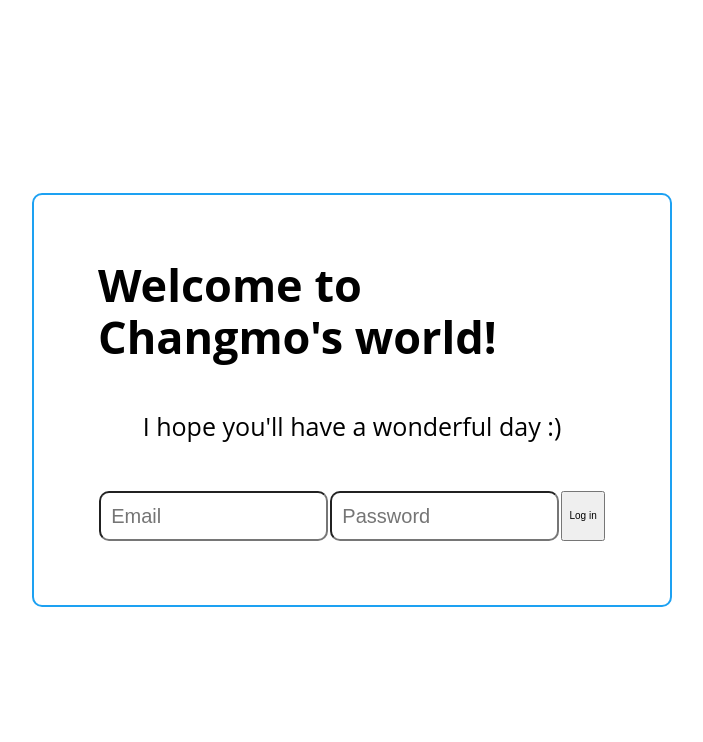
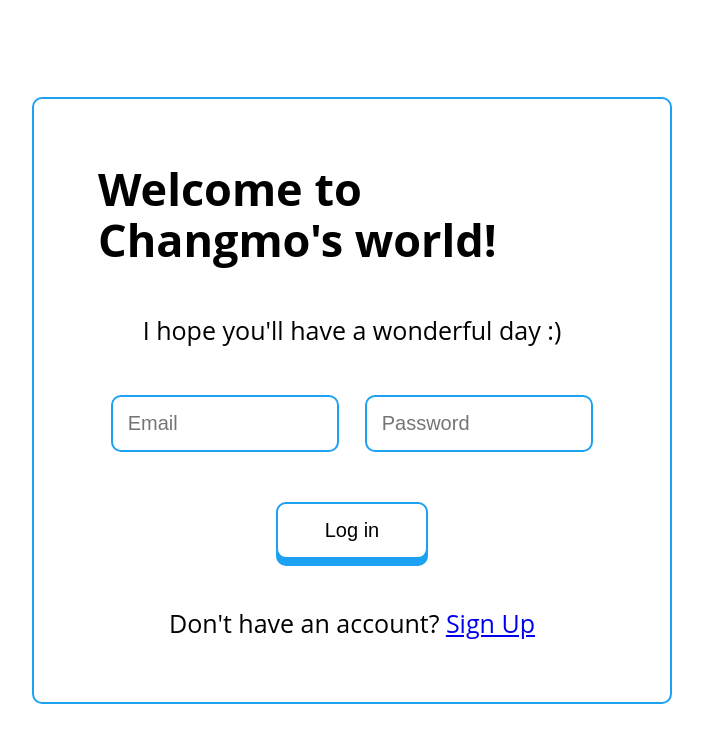
Before and after one commit to ChangmoSung/Changmo, a React (Create React App) app in the folder client/: page / in a window 1280 px wide. Shown: the top 742 px of the page, without its empty margins (288-991 px from the left). Built offline with nearby package versions, Linux system fonts and the light colour scheme; no server answers.

Commit message:
add global style for button and input

```diff
--- a/client/src/components/layout/LandingPage/index.js
+++ b/client/src/components/layout/LandingPage/index.js
@@ -1,5 +1,6 @@
 import React, { useState } from "react";
 import "./index.scss";
+import { Link } from "react-router-dom";
 import { connect } from "react-redux";
 import PropTypes from "prop-types";
 import { login } from "../../../actions/auth";
@@ -42,6 +43,9 @@ const LandingPage = ({ login, isAuthenticated }) => {
           />
           <button>Log in</button>
         </form>
+        <p>
+          Don't have an account? <Link to="/register">Sign Up</Link>
+        </p>
       </div>
     </div>
   );
--- a/client/src/components/layout/LandingPage/index.scss
+++ b/client/src/components/layout/LandingPage/index.scss
@@ -23,18 +23,23 @@
     }
 
     form {
-      height: 5rem;
       width: 100%;
       display: flex;
+      flex-wrap: wrap;
       justify-content: space-around;
 
       input {
-        height: 100%;
         width: 45%;
-        border-radius: 1rem;
-        font-size: 2rem;
-        padding-left: 1rem;
       }
+
+      button {
+        width: 30%;
+        margin-top: 5rem;
+      }
+    }
+
+    p:last-of-type {
+      margin-bottom: 0;
     }
   }
 }
--- a/client/src/components/styles/global.scss
+++ b/client/src/components/styles/global.scss
@@ -16,3 +16,29 @@ img {
   width: 85%;
   margin: 0 auto;
 }
+
+button {
+  font-size: 2rem;
+  background-color: white;
+  padding: 1.5rem;
+  border: 2px solid rgb(29, 161, 242);
+  border-radius: 1rem;
+  box-shadow: 0 0.7rem 0 rgb(29, 161, 242);
+  transition: all 0.2s;
+  position: relative;
+  top: 0;
+  cursor: pointer;
+
+  &:hover,
+  &:focus {
+    top: 0.35rem;
+    box-shadow: 0 0.35rem 0 rgb(29, 161, 242);
+  }
+}
+
+input {
+  padding: 1.5rem;
+  border-radius: 1rem;
+  font-size: 2rem;
+  border: 2px solid rgb(29, 161, 242);
+}
```
